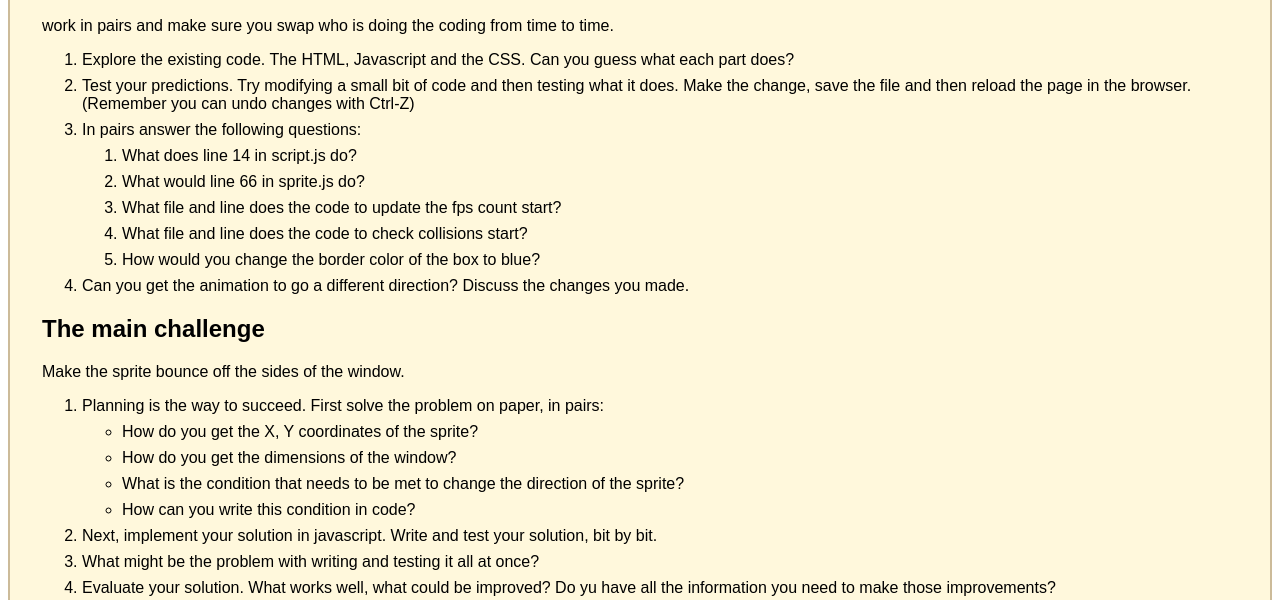
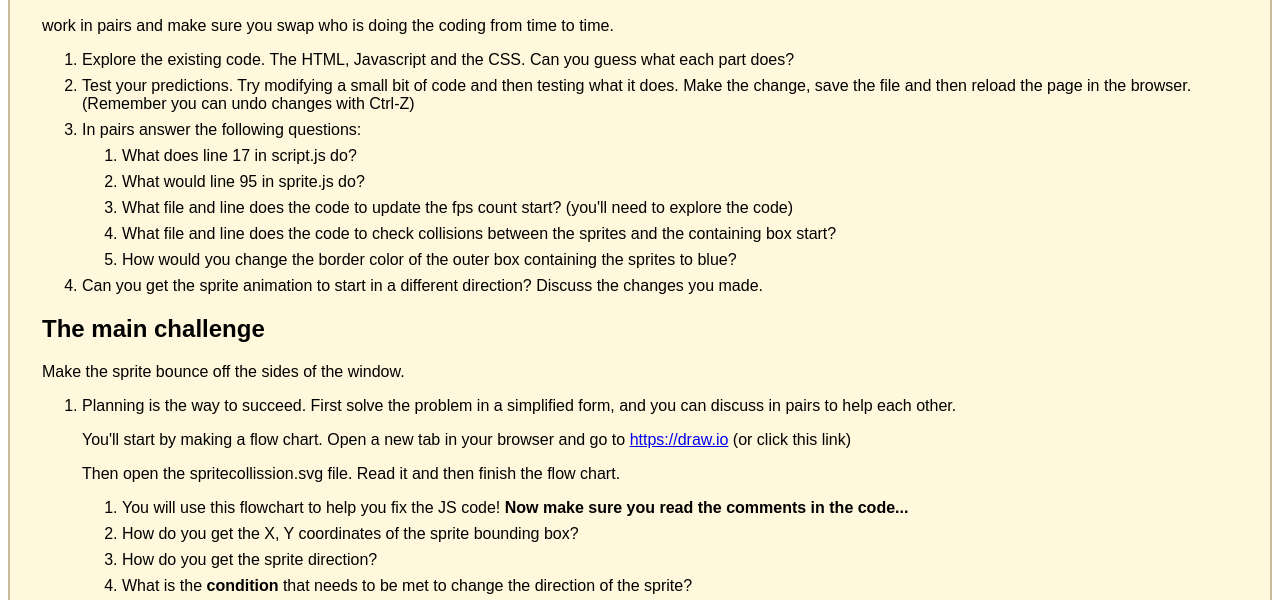
Before and after one commit to jhudshcg/js_openday_activity, a plain HTML site: page help.html in a window 1280 px wide. Shown: the part 177-777 px from the top of the page. Drawn offline with Linux system fonts and the light colour scheme.

Commit message:
Update help.html

```diff
--- a/help.html
+++ b/help.html
@@ -62,39 +62,41 @@
                     <li>In pairs answer the following questions:
                         <ol>
                             <li>
-                                What does line 14 in script.js do?
+                                What does line 17 in script.js do?
                             </li>
                             <li>
-                                What would line 66 in sprite.js do?
+                                What would line 95 in sprite.js do?
                             </li>
                             <li>
-                                What file and line does the code to update the fps count start?
+                                What file and line does the code to update the fps count start? (you'll need to explore the code)
                             </li>
                             <li>
-                                What file and line does the code to check collisions start?
+                                What file and line does the code to check collisions between the sprites and the containing box start?
                             </li>
                             <li>
-                                How would you change the border color of the box to blue?
+                                How would you change the border color of the outer box containing the sprites to blue?
                             </li>
                         </ol>
                     </li>
-                    <li>Can you get the animation to go a different direction? Discuss the changes you made.</li>
+                    <li>Can you get the sprite animation to start in a different direction? Discuss the changes you made.</li>
                 </ol>
             </section>
             <section>
                 <h2>The main challenge</h2>
                 <p>Make the sprite bounce off the sides of the window.</p>
                 <ol>
-                    <li>Planning is the way to succeed. First solve the problem on paper, in pairs:
-                        <ul>
-                            <li>How do you get the X, Y coordinates of the sprite?</li>
-                            <li>How do you get the dimensions of the window?</li>
-                            <li>What is the condition that needs to be met to change the direction of the sprite?</li>
-                            <li>How can you write this condition in code?</li>
-                        </ul>
+                    <li><p>Planning is the way to succeed. First solve the problem in a simplified form, and you can discuss in pairs to help each other.</p>
+                        <p>You'll start by making a flow chart. Open a new tab in your browser and go to <a rel="noopener" target="_blank" href="https://draw.io">https://draw.io</a> (or click this link)</p>
+                        <p>Then open the spritecollission.svg file. Read it and then finish the flow chart.</p>
+                        <ol>
+                            <li>You will use this flowchart to help you fix the JS code! <b>Now make sure you read the comments in the code...</b>
+                            </li>
+                            <li>How do you get the X, Y coordinates of the sprite bounding box?</li>
+                            <li>How do you get the sprite direction?</li>
+                            <li>What is the <b>condition</b> that needs to be met to change the direction of the sprite?</li>
+                            <li>Study the code and fix it so the sprite bounces from all sides of the box!</li>
+                        </ol>
                     </li>
-                    <li>Next, implement your solution in javascript. Write and test your solution, bit by bit.</li>
-                    <li>What might be the problem with writing and testing it all at once?</li>
                     <li>Evaluate your solution. What works well, what could be improved? Do yu have all the information you need to make those improvements?</li>
                 </ol>
             </section>
```
